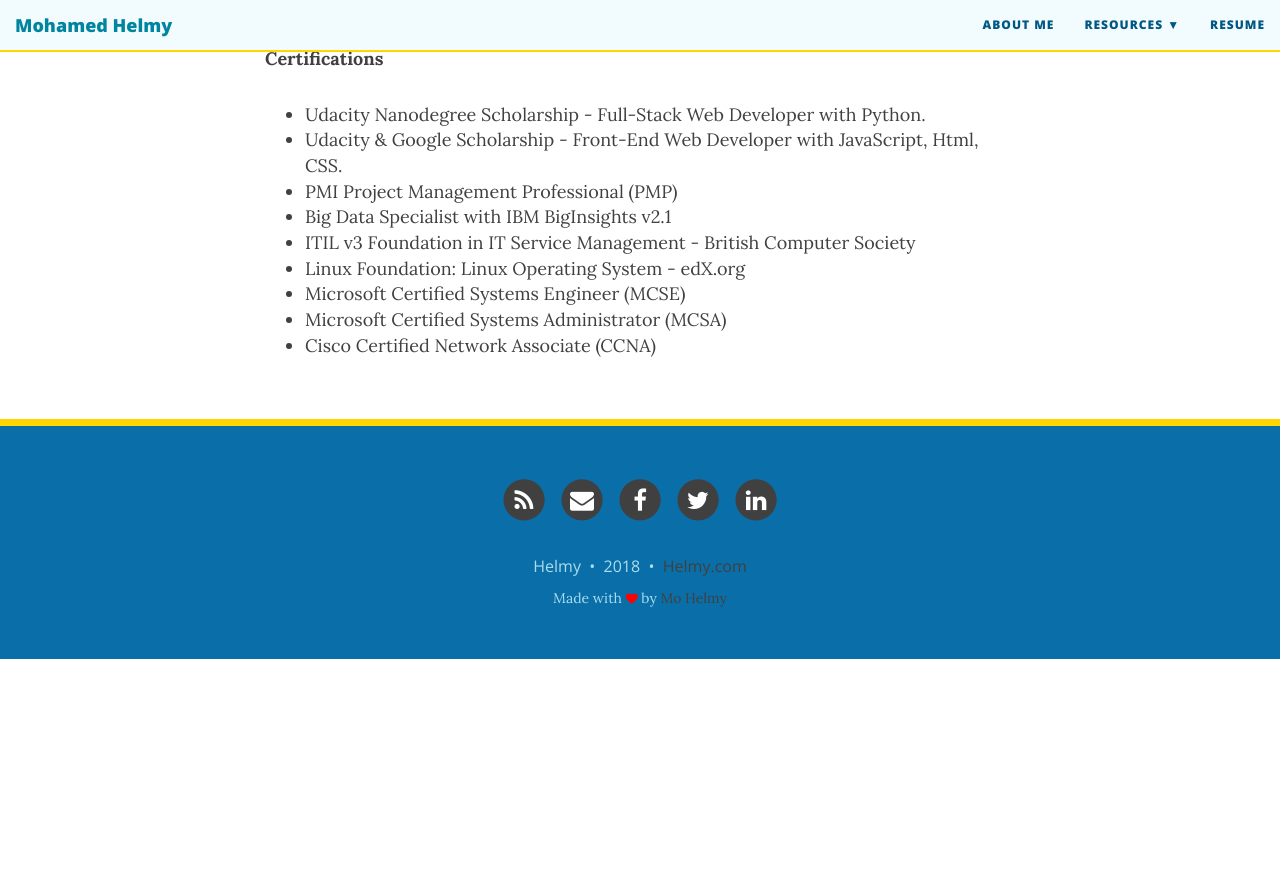
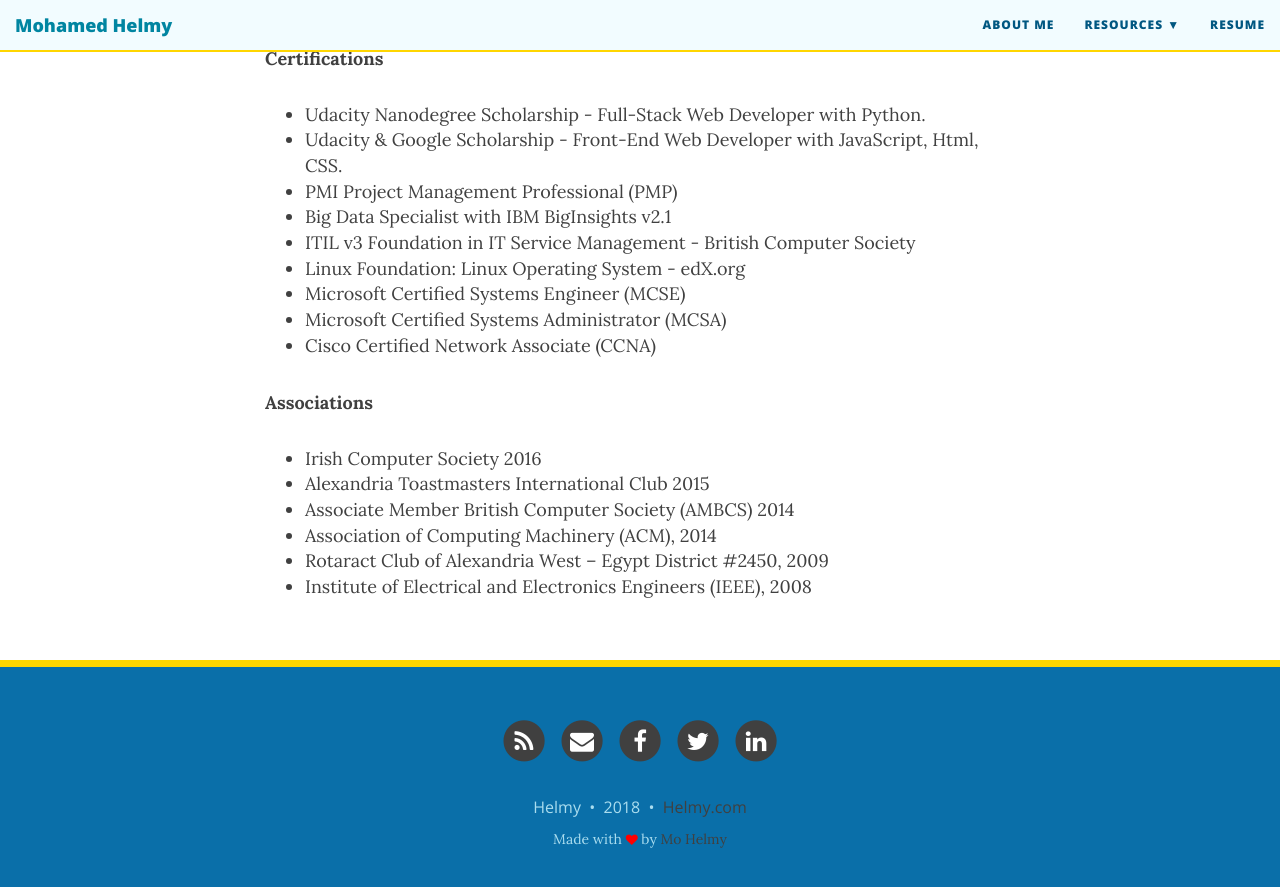
Before and after one commit to M-Helmy/m-helmy.github.io, a Jekyll site: the page built from resume.md, in a window 1280 px wide and 900 px high, scrolled down 1508 px. Shown: the top 887 px of the window. Built offline with Jekyll 4.4.1, drawn with Linux system fonts in a browser that asks for light colours; nearby versions of some CDN libraries; before the commit the page ends 2167 px from its top, so only the background shows below that.

Commit message:
Update resume.md

```diff
--- a/resume.md
+++ b/resume.md
@@ -40,7 +40,6 @@
   Alexandria, Egypt<br/>
 
 **Certifications**
-
 * Udacity Nanodegree Scholarship - Full-Stack Web Developer with Python.
 * Udacity & Google Scholarship - Front-End Web Developer with JavaScript, Html, CSS.
 * PMI Project Management Professional (PMP)
@@ -50,3 +49,11 @@
 * Microsoft Certified Systems Engineer (MCSE)
 * Microsoft Certified Systems Administrator (MCSA)
 * Cisco Certified Network Associate (CCNA)
+
+**Associations**
+* Irish Computer Society 2016
+* Alexandria Toastmasters International Club 2015
+* Associate Member British Computer Society (AMBCS) 2014
+* Association of Computing Machinery (ACM), 2014
+* Rotaract Club of Alexandria West – Egypt District #2450, 2009
+* Institute of Electrical and Electronics Engineers (IEEE), 2008
```
